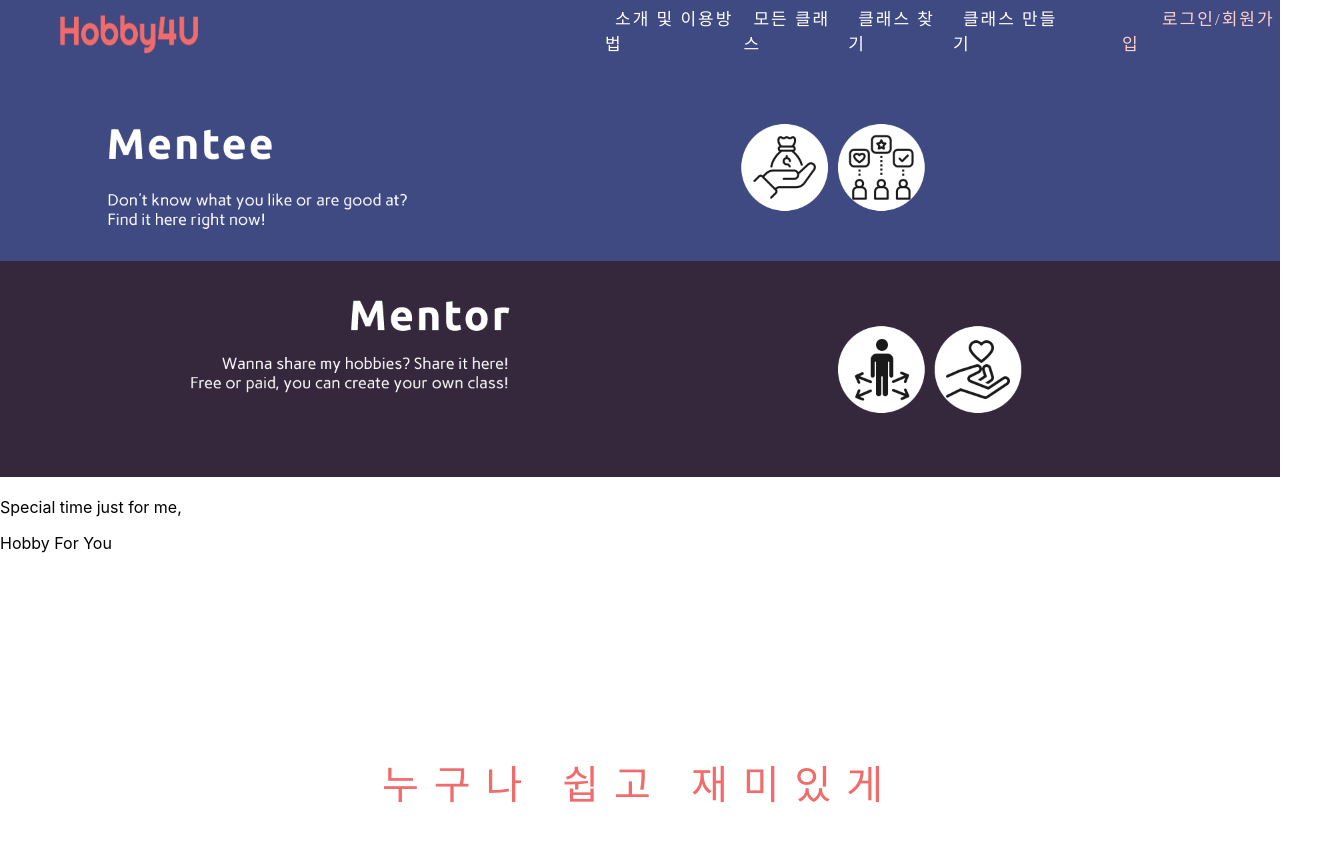
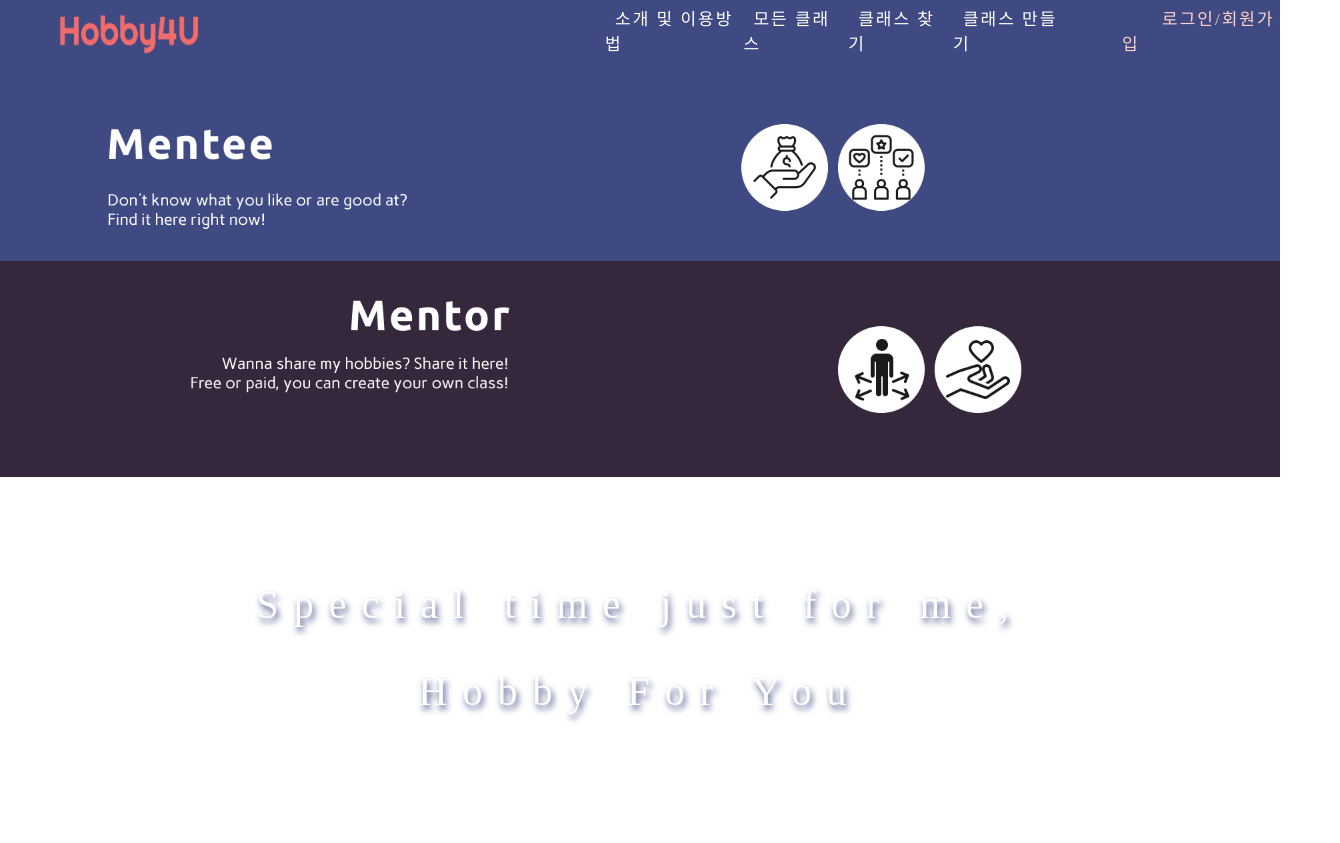
Before and after one commit to hyunseo0803/hobby4u, a React app: page /intro in a window 1280 px wide. Shown: the top 843 px of the page, 1340 px wide, since content can reach past the window. Built offline with nearby package versions, Linux system fonts and the light colour scheme; a web font is replaced by a local one.

Commit message:
💄 css 타이핑 애니메이션 추가

```diff
--- a/src/styles/Intro.css
+++ b/src/styles/Intro.css
@@ -3,31 +3,86 @@
 	/* height: 100vh; */
 	top: 50px;
 	position: relative;
+	overflow: hidden;
+	text-align: center;
 }
 .intro {
+	display: inline-block;
+	margin-top: 50px;
+	/* margin-bottom: 50px; */
+	/* justify-content: center;
+	align-items: center;
+	text-align: center; */
+}
+.text_wrap {
+	margin-top: 100px;
+	/* background-color: #666666; */
+}
+.text {
+	width: 100%;
 	font-size: 40px;
+	/* position: relative; */
 	font-family: "yg-jalnan";
 	text-align: center;
 	letter-spacing: 15px;
-	margin-top: 200px;
-	margin-bottom: 200px;
+	justify-content: center;
+	align-items: center;
+
+	color: white;
+	text-shadow: 2px 4px 6px #3f4a82;
+}
+.intro_text {
+	/* width: 500px; */
+	font-size: 40px;
+	/* position: relative; */
+	font-family: "yg-jalnan";
+	/* text-align: center; */
+	letter-spacing: 15px;
+	/* justify-content: center;
+	align-items: center; */
+
 	color: #f26b6b;
+	/* text-shadow: 50px; */
+	/* -webkit-animation: typing 2s steps(22), blink 0.5s step-end infinite alternate; */
+	animation: blink 1s infinite, typing 4s steps(22);
+	/* animation-iteration-count: infinite; */
+	/* animation-direction: 10s; */
+	/* animation-timing-function: 10s; */
+	white-space: nowrap;
+	overflow: hidden;
+	border-right: 3px solid;
+	/* overflow: hidden; */
+	/* animation: typing 2s steps(18), cursor 0.4s step-end infinite alternate; */
+}
+@keyframes typing {
+	from {
+		width: 0;
+	}
+	to {
+		width: 558px;
+	}
+}
+
+@keyframes blink {
+	50% {
+		border-color: transparent;
+	}
 }
 .intro1 {
 	width: 100%;
 	height: 100%;
 }
 
-.intro2 {
-	width: 100%;
-	height: 30px;
-	justify-content: center;
+.intro2_title {
+	/* width: 100%; */
+	/* height: 40px; */
 	text-align: center;
+	margin-top: 200px;
 	font-size: 30px;
 	font-weight: bolder;
-	margin-top: 60px;
 	font-family: "yg-jalnan";
 }
+
 .intro2_grid {
 	display: grid;
 	justify-content: center;
@@ -65,9 +120,6 @@
 	/* height: 100%; */
 }
 
-.line {
-	border: 1px solid #d9d9d9;
-}
 .none {
 	width: 100%;
 	height: 1800px;
```
